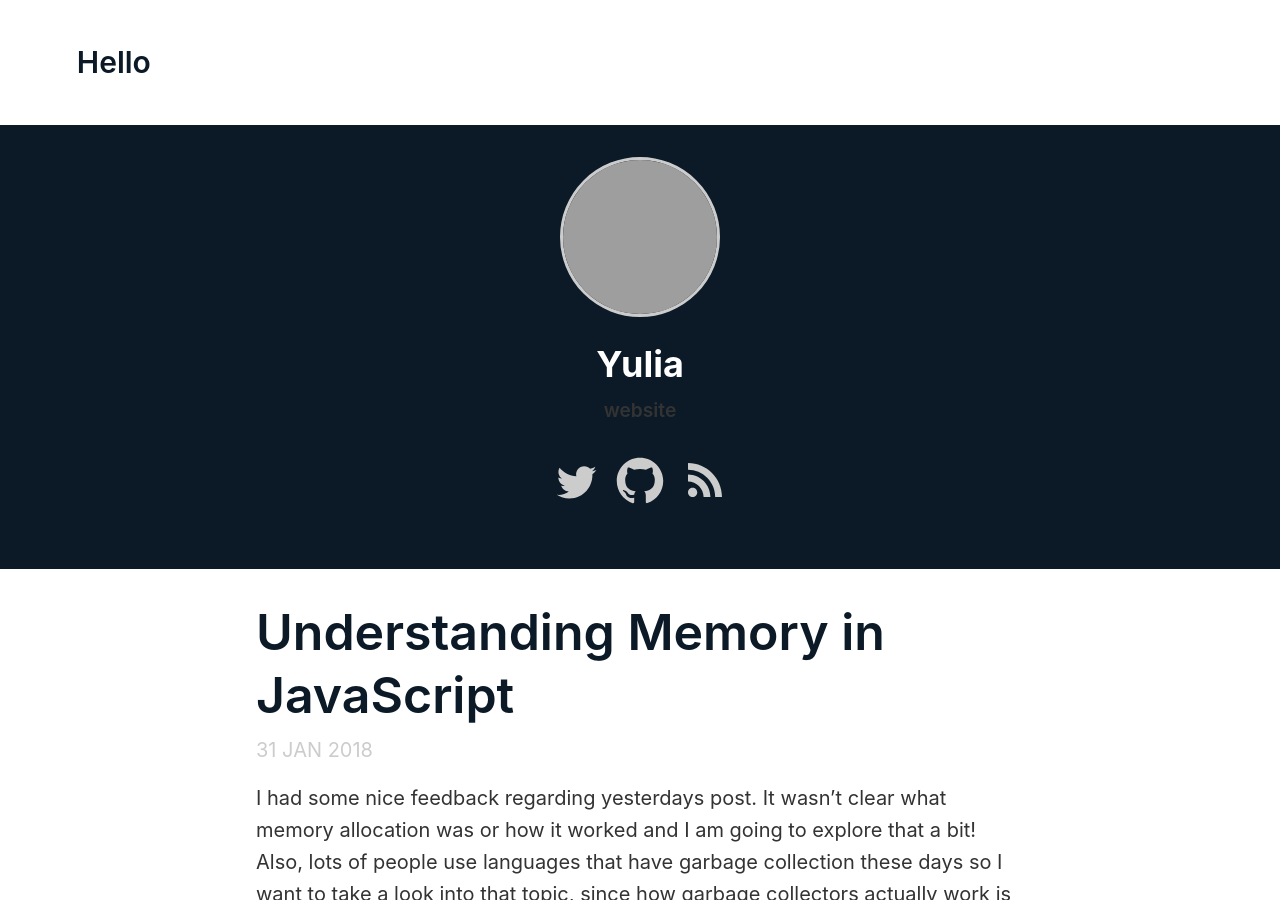
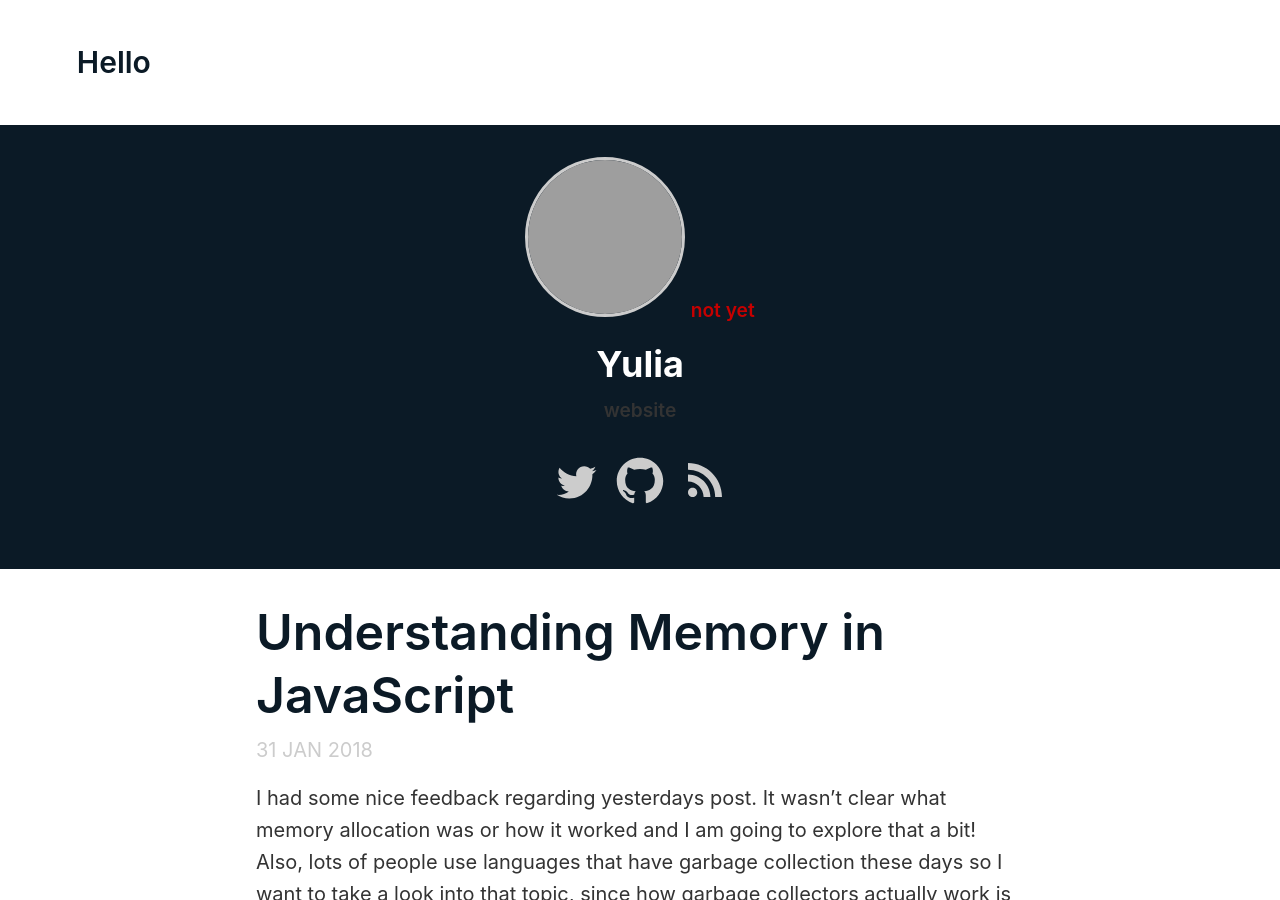
Before and after one commit to lsylk/lsylk.github.io, a Jekyll site: the page built from index.html, in a window 1280 px wide and 900 px high. Built offline with Jekyll 4.4.1, drawn with Linux system fonts in a browser that asks for light colours; the list of posts is cut into pages by our own code; grey boxes are pictures that could not be loaded.

Commit message:
add placeholder email

```diff
--- a/_includes/hcard.html
+++ b/_includes/hcard.html
@@ -1,5 +1,6 @@
 	<div class="banner h-card">
 		<img class="u-photo" src="{{ site.author_img }}">
+    <a rel="me" class="u-email">not yet</a>
 		<h2><span class="p-name">{{ site.author }}</span></h2>
     <a rel="me" class="u-url" href="hag.codes">website</a>
 		<ul class="soc">
```
